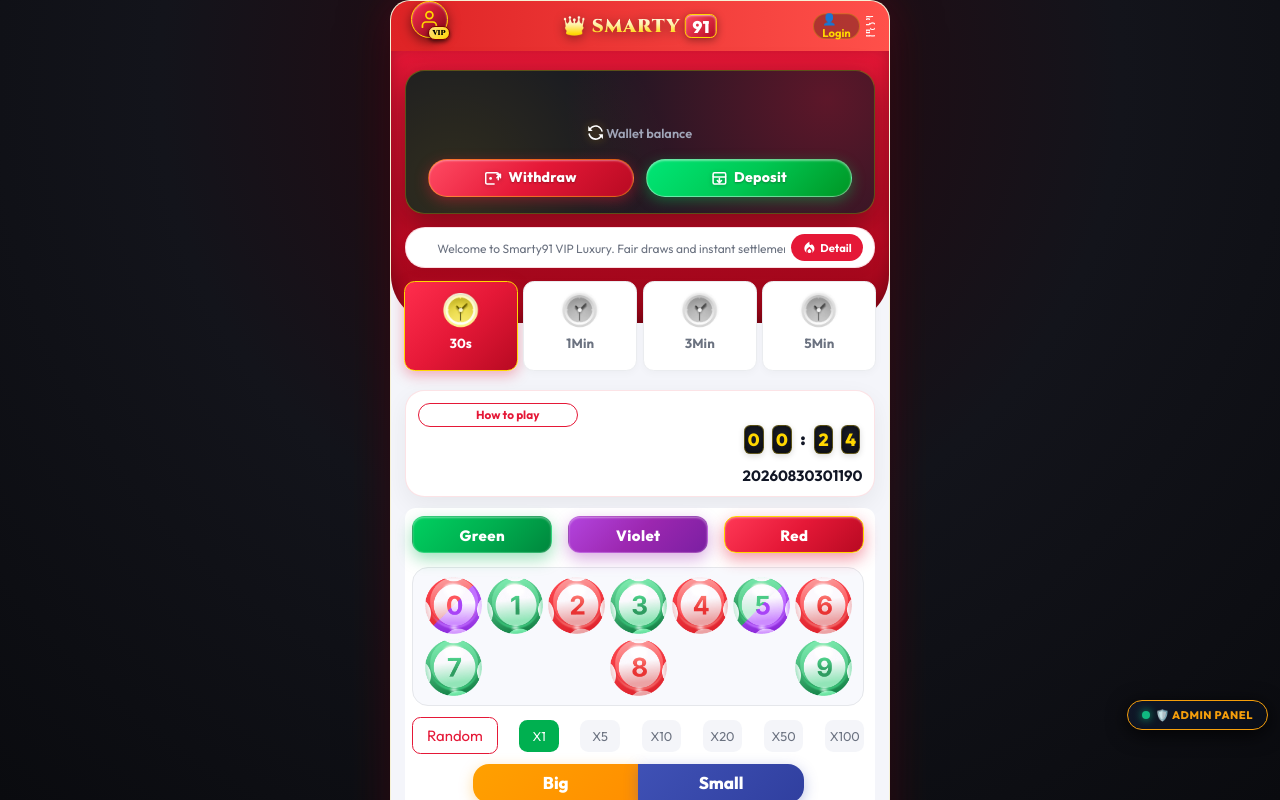
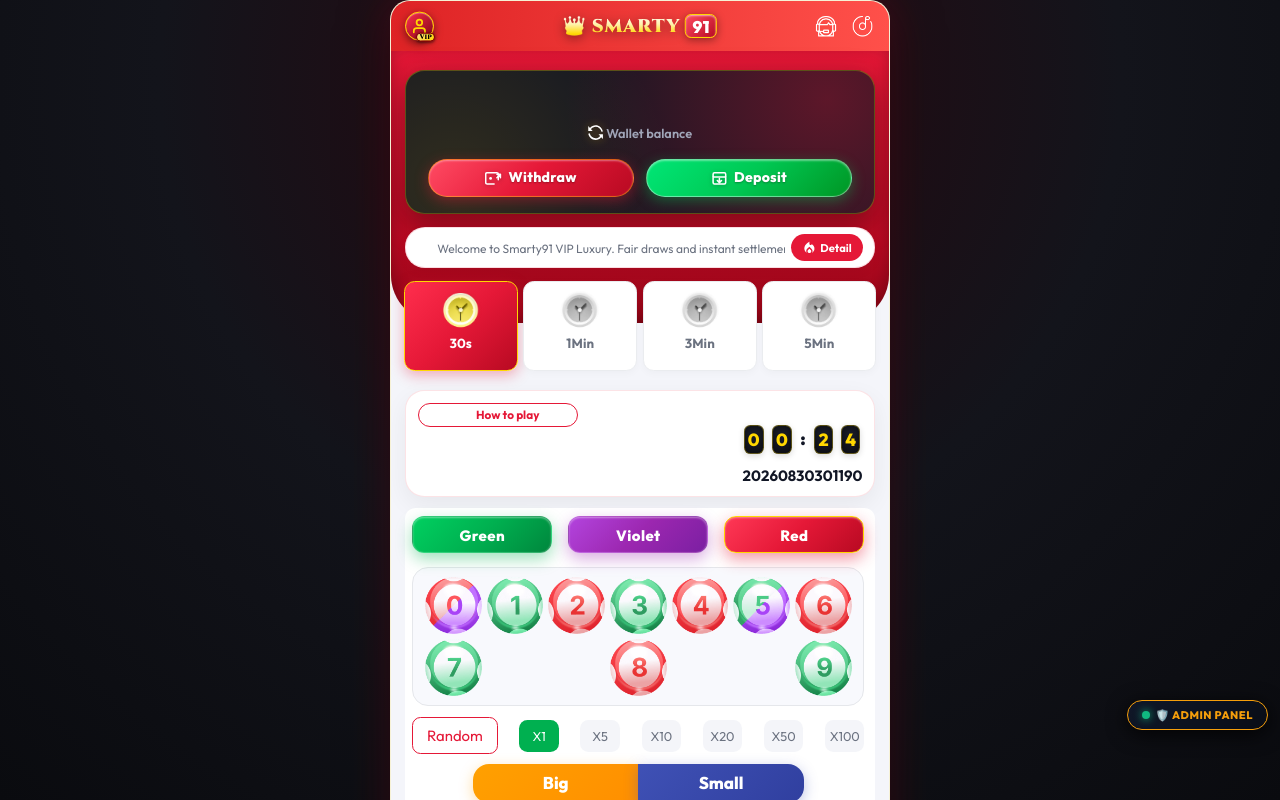
Before and after one commit to r8yaamir1/Smarty91, a website built with Vite: page index.html in a window 1280 px wide. Built offline with nearby package versions, Linux system fonts and the light colour scheme; some packages are replaced by stand-ins of ours; no server answers; the database is empty; files whose address does not match are found by name.

Commit message:
refactor: update header profile button styling
Adjust the profile button dimensions, border width, and absolute positioning to improve layout consistency.

```diff
--- a/index.html
+++ b/index.html
@@ -117,18 +117,15 @@
         <div class="WinGo__C" data-v-5d71c3fd="">
             <!-- Header -->
             <div class="WinGo__C-head" data-v-5d71c3fd="">
-                <div class="WinGo__C-head-profile-trigger" id="header-profile-btn" onclick="window.location.href='profile.html'" title="VIP Profile & Account" style="display: flex; align-items: center; justify-content: center; width: 0.92rem; height: 0.92rem; border-radius: 50%; background: linear-gradient(135deg, #FF2E4D 0%, #800414 100%); border: 1.8px solid #FFD700; box-shadow: 0 4px 12px rgba(0,0,0,0.5), inset 0 1px 2px rgba(255,255,255,0.4); cursor: pointer; position: relative; margin-left: 0.15rem; transition: transform 0.2s cubic-bezier(0.175, 0.885, 0.32, 1.275);">
-                    <svg viewBox="0 0 24 24" width="0.52rem" height="0.52rem" fill="none" stroke="#FFD700" stroke-width="2" stroke-linecap="round" stroke-linejoin="round">
+                <div class="WinGo__C-head-profile-trigger" id="header-profile-btn" onclick="window.location.href='profile.html'" title="VIP Profile & Account" style="display: flex; align-items: center; justify-content: center; width: 0.72rem; height: 0.72rem; border-radius: 50%; background: linear-gradient(135deg, #FF2E4D 0%, #800414 100%); border: 1.5px solid #FFD700; box-shadow: 0 3px 8px rgba(0,0,0,0.5), inset 0 1px 1px rgba(255,255,255,0.4); cursor: pointer; position: absolute; left: 0.34667rem; top: 50%; transform: translateY(-50%); transition: transform 0.2s cubic-bezier(0.175, 0.885, 0.32, 1.275); z-index: 10;">
+                    <svg viewBox="0 0 24 24" width="0.42rem" height="0.42rem" fill="none" stroke="#FFD700" stroke-width="2.5" stroke-linecap="round" stroke-linejoin="round">
                         <path d="M20 21v-2a4 4 0 0 0-4-4H8a4 4 0 0 0-4 4v2"></path>
                         <circle cx="12" cy="7" r="4"></circle>
                     </svg>
-                    <span id="header-vip-tag" style="position: absolute; bottom: -0.08rem; right: -0.08rem; background: linear-gradient(135deg, #FFE082 0%, #FFD700 100%); color: #000; font-size: 0.18rem; font-weight: 900; padding: 0.02rem 0.08rem; border-radius: 0.2rem; border: 1px solid #7c0000; font-family: 'Cinzel', serif; box-shadow: 0 2px 4px rgba(0,0,0,0.6);">VIP</span>
+                    <span id="header-vip-tag" style="position: absolute; bottom: -0.06rem; right: -0.06rem; background: linear-gradient(135deg, #FFE082 0%, #FFD700 100%); color: #000; font-size: 0.16rem; font-weight: 900; padding: 0.01rem 0.06rem; border-radius: 0.15rem; border: 1px solid #7c0000; font-family: 'Cinzel', serif; box-shadow: 0 1px 3px rgba(0,0,0,0.6); line-height: 1; pointer-events: none;">VIP</span>
                 </div>
                 <div class="WinGo__C-head-logo" data-v-5d71c3fd=""></div>
                 <div class="WinGo__C-head-more" data-v-5d71c3fd="">
-                    <div id="user-header-profile" style="display: flex; align-items: center; gap: 0.1rem; margin-right: 0.15rem; cursor: pointer; color: #FFD700; font-size: 0.28rem; font-weight: 700; background: rgba(0,0,0,0.3); padding: 0.08rem 0.2rem; border-radius: 0.4rem; border: 1px solid rgba(255,215,0,0.3);" onclick="window.handleUserProfileClick()">
-                        <span id="user-display-name">👤 Login</span>
-                    </div>
                     <div class="kefu-btn" data-v-5d71c3fd="" title="Customer Support" style="cursor: pointer;"></div>
                     <div class="voice-btn active" data-v-5d71c3fd="" title="Sound Toggle" style="cursor: pointer;"></div>
                 </div>
```
